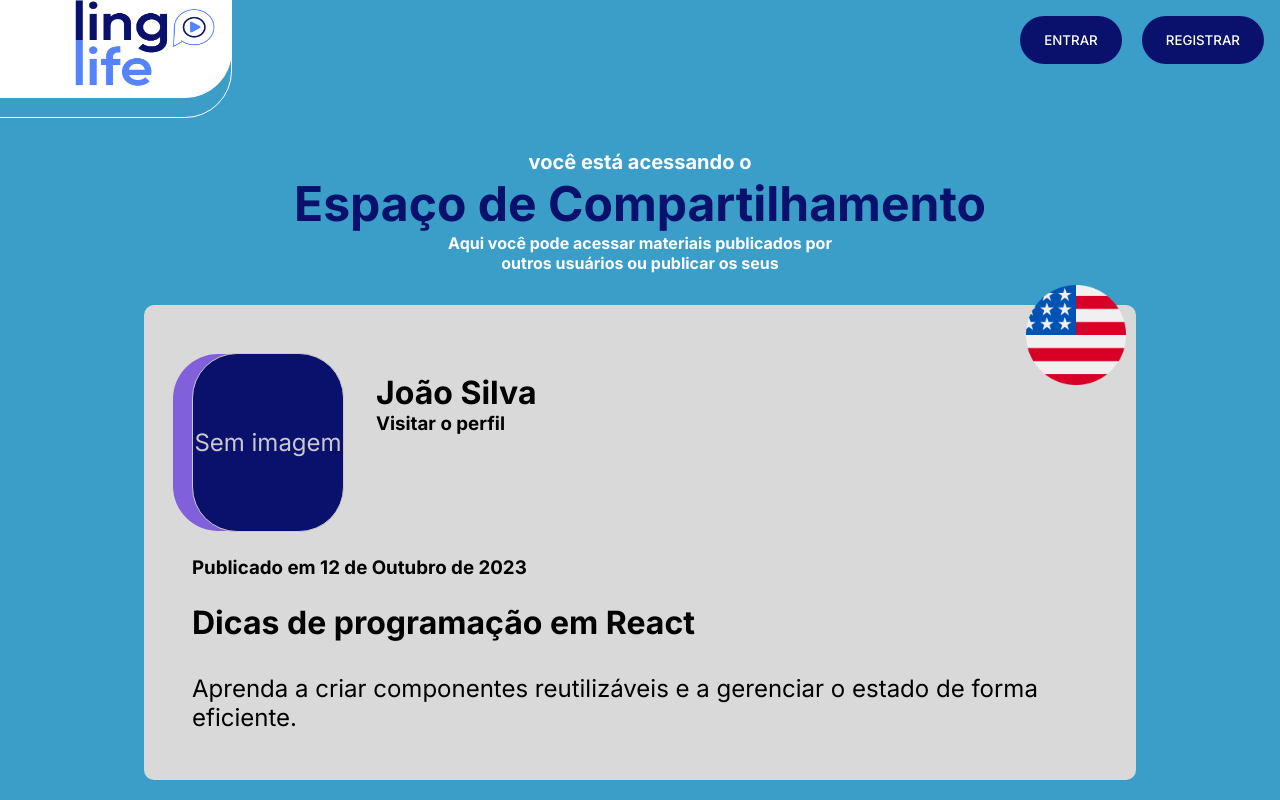
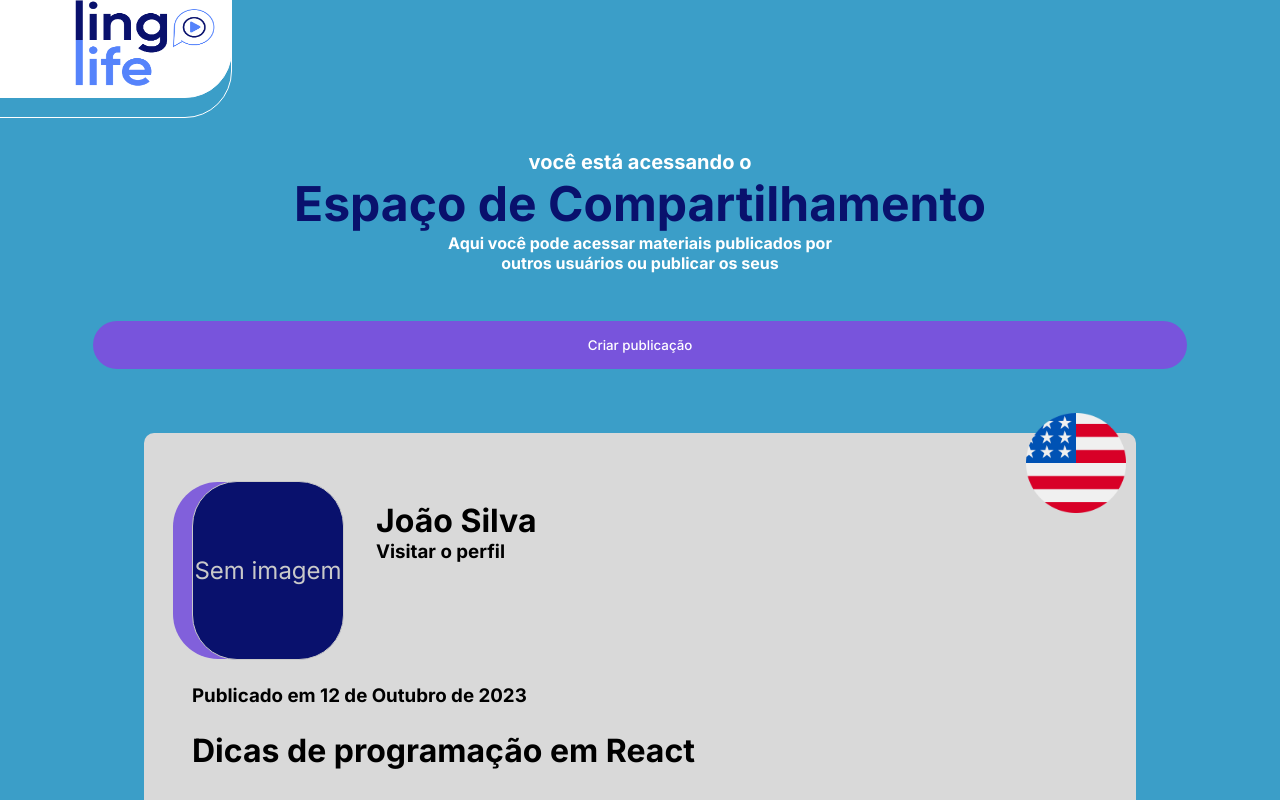
Before and after one commit to DaviCalebe/lingolife, a React (Vite) app in the folder lingolife-app/: page /forum in a window 1280 px wide. Shown: the top 800 px of the page. Built offline with nearby package versions, Linux system fonts and the light colour scheme.

Commit message:
next step: start crud

```diff
--- a/lingolife-app/src/components/forum-card/forum-card.tsx
+++ b/lingolife-app/src/components/forum-card/forum-card.tsx
@@ -1,5 +1,5 @@
 import './forum-card.scss';
-import { IBaseCard } from '../shared/interfaces';
+import { IBaseCard } from '../shared/interfaces.tsx';
 
 interface IForumCard extends IBaseCard{
     title: string,
--- a/lingolife-app/src/components/navbar/navbar.tsx
+++ b/lingolife-app/src/components/navbar/navbar.tsx
@@ -20,10 +20,10 @@ const Navbar = (props: any) => {
                         </div>
                     </div>
 
-                    <div className="nav-buttons">
+{/*                     <div className="nav-buttons">
                         <Link to="login" className='no-underline'> <button>ENTRAR</button> </Link>
                         <Link to="login" className='no-underline'> <button>REGISTRAR</button> </Link>
-                    </div>
+                    </div> */}
                 </nav>
                 <div className="nav-title">
                     <h2>você está acessando o</h2>
@@ -46,10 +46,10 @@ const Navbar = (props: any) => {
                         </div>
                     </div>
 
-                    <div className="nav-buttons">
+{/*                     <div className="nav-buttons">
                         <Link to="login" className='no-underline'> <button>ENTRAR</button> </Link>
                         <Link to="login" className='no-underline'> <button>REGISTRAR</button> </Link>
-                    </div>
+                    </div> */}
                 </nav>
             </>
         )
--- a/lingolife-app/src/components/profile-card/profile-card.tsx
+++ b/lingolife-app/src/components/profile-card/profile-card.tsx
@@ -1,5 +1,5 @@
 import './profile-card.scss'
-import { IBaseCard } from '../shared/interfaces'
+import { IBaseCard } from '../shared/interfaces.tsx'
 
 interface IProfileCard extends IBaseCard{
   language_level: string,
--- a/lingolife-app/src/pages/forum/forum.tsx
+++ b/lingolife-app/src/pages/forum/forum.tsx
@@ -10,7 +10,9 @@ const Forum = () => {
             title='Espaço de Compartilhamento'
             description='Aqui você pode acessar materiais publicados por outros usuários ou publicar os seus'/>
 
+
             <div className="posts">
+                <button className='dark-blue-button'>Criar publicação</button>
 
                 <ForumCard
                     name="João Silva"
```
Also changed, not shown: lingolife-app/src/components/shared/interfaces.tsx (renamed from lingolife-app/src/components/interfaces/interfaces.tsx). Lines whose indentation alone changed are shown as unchanged.
